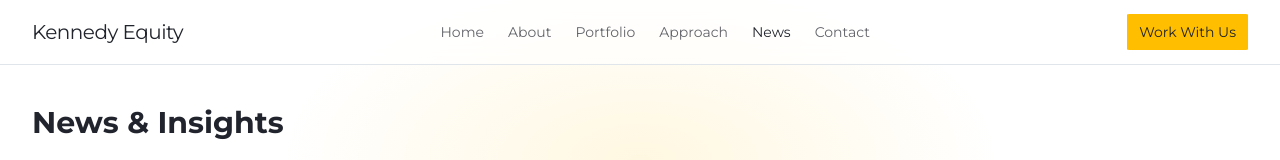
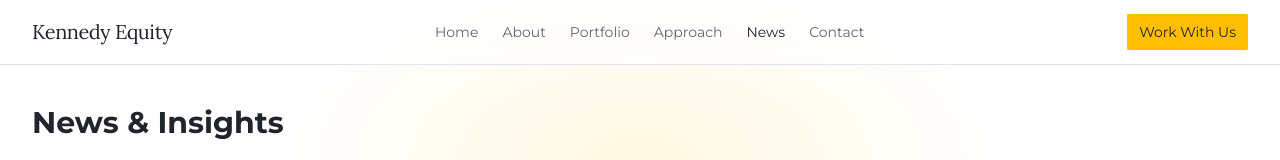
Before and after one commit to mlynnf123/kennedy-equity-showcase, a React (Vite) app: page /news in a window 1280 px wide. Shown: the top 160 px of the page. Built offline with nearby package versions, Linux system fonts and the light colour scheme.

Commit message:
Change font weight and style
Update font to a more prominent, medium/light weight option.

```diff
--- a/src/components/site/Navbar.tsx
+++ b/src/components/site/Navbar.tsx
@@ -26,7 +26,7 @@ export const Navbar = () => {
   return <header className="sticky top-0 z-40 bg-background/80 backdrop-blur supports-[backdrop-filter]:bg-background/60 border-b border-border">
       <nav className="container flex items-center justify-between h-16">
         <Link to="/" className="flex items-center gap-2 focus:outline-none focus:ring-2 focus:ring-ring rounded-md">
-          <span className="tracking-tight font-light text-xl">Kennedy Equity</span>
+          <span className="tracking-tight font-brand font-normal text-xl">Kennedy Equity</span>
         </Link>
         <div className="hidden md:flex items-center gap-6">
           {navItems.map(item => <Link key={item.to} to={item.to} className={`text-sm transition-colors hover:text-foreground/80 ${pathname === item.to ? "text-foreground" : "text-foreground/70"}`}>
--- a/src/index.css
+++ b/src/index.css
@@ -112,3 +112,10 @@ All colors MUST be HSL.
     background-attachment: fixed;
   }
 }
+
+@layer utilities {
+  /* Brand font utility using Lora for a more prominent look */
+  .font-brand {
+    font-family: 'Lora', serif;
+  }
+}
```
